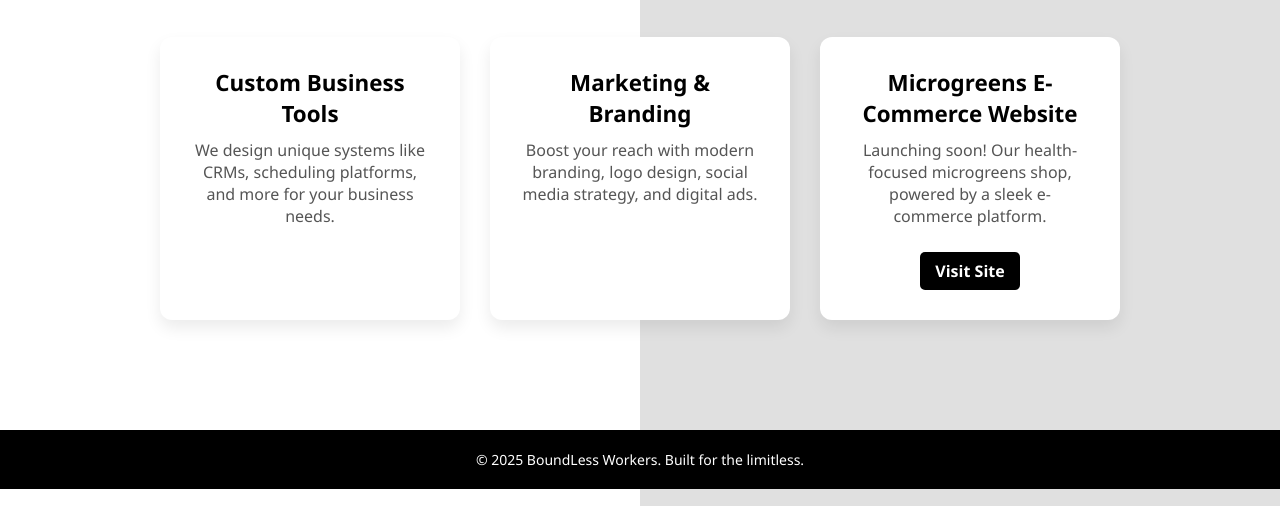
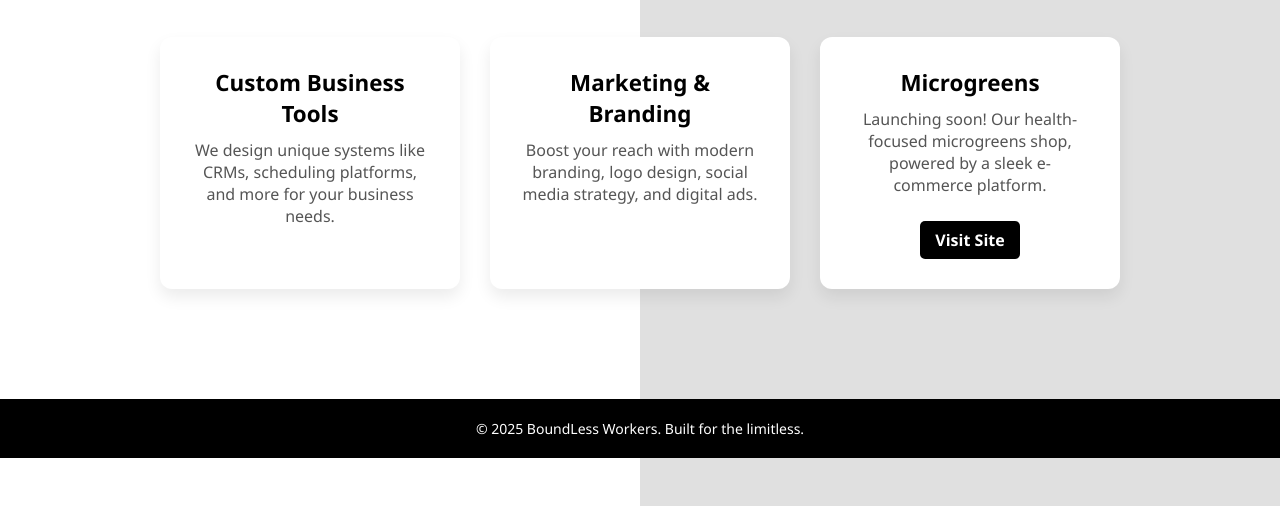
Before and after one commit to EvyayanKesharwani/boundless-workers, a plain HTML site: page services.html in a window 1280 px wide. Shown: the part 294-800 px from the top of the page. Drawn offline with Linux system fonts and the light colour scheme.

Commit message:
Update services.html

```diff
--- a/services.html
+++ b/services.html
@@ -161,7 +161,7 @@
       </div>
 
       <div class="card">
-        <h3>Microgreens E-Commerce Website</h3>
+        <h3>Microgreens</h3>
         <p>Launching soon! Our health-focused microgreens shop, powered by a sleek e-commerce platform.</p>
         <a href="https://boundlessworkers.com/microgreens" target="_blank">Visit Site</a>
       </div>
```
